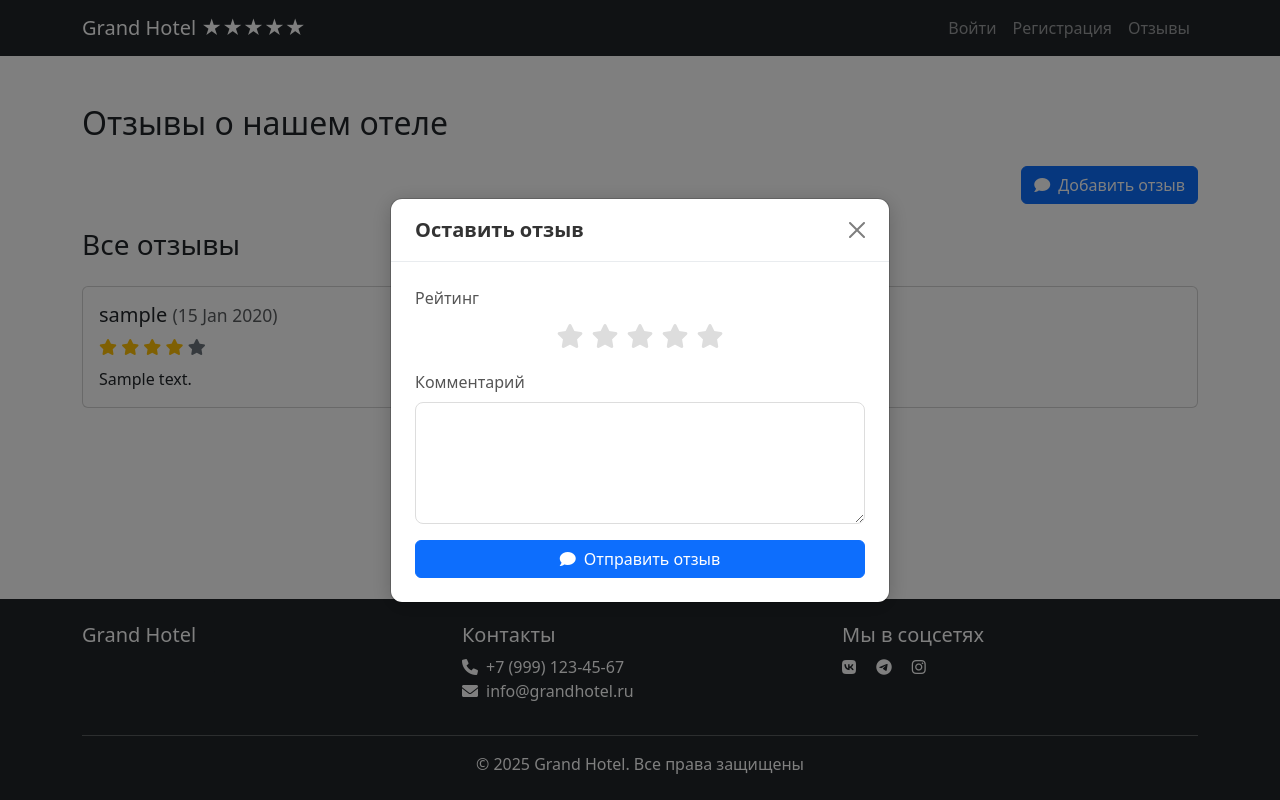
After one commit to neki4l/BookingSystem, a Django app: page /reviews/ in a window 1280 px wide, after a click on "Добавить отзыв". The commit adds this page. Run offline with Django 5.2, Linux system fonts and the light colour scheme; tables that the repository leaves empty hold one stand-in row (values such as "Sample post").

Commit message:
add reviews

```diff
--- a/booking/admin.py
+++ b/booking/admin.py
@@ -1,6 +1,7 @@
 from django.contrib import admin
-from .models import Room, RoomType, Booking
+from .models import Room, RoomType, Booking, Review
 
 admin.site.register(RoomType)
 admin.site.register(Booking)
 admin.site.register(Room)
+admin.site.register(Review)
--- a/booking/forms.py
+++ b/booking/forms.py
@@ -1,5 +1,5 @@
 from django import forms
-from .models import Booking
+from .models import Booking, Review
 
 class BookingForm(forms.ModelForm):
     class Meta:
@@ -9,3 +9,12 @@ class BookingForm(forms.ModelForm):
             'check_in': forms.DateInput(attrs={'type': 'date'}),
             'check_out': forms.DateInput(attrs={'type': 'date'}),
         }
+
+class ReviewForm(forms.ModelForm):
+    class Meta:
+        model = Review
+        fields = ['rating', 'comment']
+        widgets = {
+            'rating': forms.NumberInput(attrs={'min': 1, 'max': 5}),
+            'comment': forms.Textarea(attrs={'rows': 4}),
+        }
--- a/booking/urls.py
+++ b/booking/urls.py
@@ -6,4 +6,7 @@ urlpatterns = [
     path('book/<int:room_id>/', views.book_room, name='book'),
     path('profile/delete/<int:booking_id>', views.delete_booking, name='delete_booking'),
     path('profile/', views.profile, name='profile'),
+    path('reviews/', views.show_reviews, name='reviews'),
+    path('add_review', views.add_review, name='add_review'),
+    path('review/delete/<int:review_id>/', views.delete_review, name='delete_review'),
 ]
--- a/booking/views.py
+++ b/booking/views.py
@@ -1,6 +1,6 @@
 from django.shortcuts import render, redirect, get_object_or_404
-from .models import Room, Booking
-from .forms import BookingForm
+from .models import Room, Booking, Review
+from .forms import BookingForm, ReviewForm
 from django.contrib import messages
 from django.contrib.auth.decorators import login_required
 from .booking_services import BookingService
@@ -34,3 +34,31 @@ def delete_booking(request, booking_id):
 def profile(request):
     bookings = Booking.objects.filter(user=request.user)
     return render(request, 'booking/profile.html', {'bookings': bookings})
+
+
+def show_reviews(request):
+    all_reviews = Review.objects.all().order_by('-created_at')
+    form = ReviewForm()
+    return render(request, 'booking/reviews.html', {'form': form, 'reviews': all_reviews})
+
+@login_required
+def add_review(request):
+    if request.method == 'POST':
+        form = ReviewForm(request.POST)
+        if form.is_valid():
+            review = form.save(commit=False)
+            review.user = request.user
+            review.save()
+            messages.success(request, "Ваш отзыв успешно добавлен!")
+    return redirect('reviews')
+
+
+@login_required
+def delete_review(request, review_id):
+    review = get_object_or_404(Review, id=review_id)
+    if request.user == review.user:
+        review.delete()
+        messages.success(request, "Ваш отзыв был удалён.")
+    else:
+        messages.error(request, "Вы не можете удалить этот отзыв.")
+    return redirect('reviews')
--- a/templates/booking/base.html
+++ b/templates/booking/base.html
@@ -71,6 +71,72 @@
             .btn-danger:hover {
                 background-color: #c82333;
             }
+            .modal-content {
+                border-radius: 12px;
+                box-shadow: 0 4px 20px rgba(0, 0, 0, 0.2);
+            }
+
+            .modal-header {
+                border-bottom: 1px solid #e9ecef;
+                padding: 1rem 1.5rem;
+            }
+
+            .modal-title {
+                font-weight: 600;
+                color: #333;
+                margin: 0;
+            }
+
+            .modal-body {
+                padding: 1.5rem;
+            }
+
+            /* Стили для формы */
+            .form-label {
+                font-weight: 500;
+                color: #555;
+                margin-bottom: 0.5rem;
+            }
+
+            .form-control {
+                border-radius: 8px;
+                border: 1px solid #ddd;
+                padding: 0.75rem;
+                transition: all 0.3s ease;
+            }
+
+            .form-control:focus {
+                border-color: #007bff;
+                box-shadow: 0 0 0 3px rgba(0, 123, 255, 0.1);
+            }
+
+            /* Стили для рейтинга */
+            .rating-input {
+                display: flex;
+                gap: 0.5rem;
+                justify-content: center;
+                margin-bottom: 1rem;
+            }
+
+            .rating-input input[type="radio"] {
+                display: none;
+            }
+
+            .rating-input .star-label {
+                cursor: pointer;
+                color: #ddd;
+                font-size: 1.5rem;
+                transition: color 0.3s ease;
+            }
+
+            .rating-input input[type="radio"]:checked ~ .star-label {
+                color: #ffc107;
+            }
+
+            .rating-input .star-label:hover,
+            .rating-input input[type="radio"]:hover ~ .star-label {
+                color:
+
     </style>
 </head>
 <body class="d-flex flex-column min-vh-100">
--- a/templates/booking/navbar.html
+++ b/templates/booking/navbar.html
@@ -28,6 +28,9 @@
                     <a class="nav-link" href="{% url 'signup' %}">Регистрация</a>
                 </li>
                 {% endif %}
+                <li class="nav-item">
+                    <a class="nav-link" href="{% url 'reviews' %}">Отзывы</a>
+                </li>
             </ul>
         </div>
     </div>
--- /dev/null
+++ b/templates/booking/reviews.html
@@ -0,0 +1,100 @@
+{% extends 'booking/base.html' %}
+
+{% block content %}
+<div class="container py-5">
+    <h2 class="mb-4">Отзывы о нашем отеле</h2>
+
+    <div class="text-end mb-4">
+        <button type="button" class="btn btn-primary" data-bs-toggle="modal" data-bs-target="#addReviewModal">
+            <i class="fas fa-comment me-2"></i>Добавить отзыв
+        </button>
+    </div>
+
+    <h3 class="mb-4">Все отзывы</h3>
+    {% if reviews %}
+    {% for review in reviews %}
+    <div class="card mb-3">
+        <div class="card-body">
+            <h5 class="card-title">
+                {{ review.user.username }}
+                <small class="text-muted">({{ review.created_at|date:"d M Y" }})</small>
+            </h5>
+            <div class="mb-2">
+                {% for i in "12345"|make_list %}
+                    <i class="fas fa-star {% if forloop.counter <= review.rating %}text-warning{% else %}text-secondary{% endif %}"></i>
+                {% endfor %}
+            </div>
+            <p class="card-text">{{ review.comment }}</p>
+
+            {% if request.user == review.user %}
+                <!-- Кнопка удаления (отображается только автору) -->
+                <form method="POST" action="{% url 'delete_review' review.id %}" class="d-inline">
+                    {% csrf_token %}
+                    <button type="submit" class="btn btn-danger btn-sm">
+                        <i class="fas fa-trash-alt"></i> Удалить
+                    </button>
+                </form>
+            {% endif %}
+        </div>
+    </div>
+{% endfor %}
+    {% else %}
+        <div class="alert alert-info">
+            Пока нет отзывов. Будьте первым!
+        </div>
+    {% endif %}
+
+    <div class="modal fade" id="addReviewModal" tabindex="-1" aria-labelledby="addReviewModalLabel" aria-hidden="true">
+        <div class="modal-dialog modal-dialog-centered">
+            <div class="modal-content">
+                <div class="modal-header">
+                    <h5 class="modal-title" id="addReviewModalLabel">Оставить отзыв</h5>
+                    <button type="button" class="btn-close" data-bs-dismiss="modal" aria-label="Закрыть"></button>
+                </div>
+                <div class="modal-body">
+                    <form method="POST" action="{% url 'add_review' %}">
+                        {% csrf_token %}
+                        <div class="mb-3">
+                            <label for="rating" class="form-label">Рейтинг</label>
+                            <div class="rating-input d-flex justify-content-center flex-row-reverse gap-2" style="direction: ltr;">
+                                {% for i in "54321"|make_list %}
+                                    <input type="radio" id="rating{{ i }}" name="rating" value="{{ i }}" required hidden>
+                                    <label for="rating{{ i }}" class="star-label">
+                                        <i class="fas fa-star"></i>
+                                    </label>
+                                {% endfor %}
+                            </div>
+                        </div>
+                        <div class="mb-3">
+                            <label for="comment" class="form-label">Комментарий</label>
+                            <textarea name="comment" id="comment" class="form-control" rows="4" required></textarea>
+                        </div>
+                        <button type="submit" class="btn btn-primary w-100">
+                            <i class="fas fa-comment me-2"></i>Отправить отзыв
+                        </button>
+                    </form>
+                </div>
+            </div>
+        </div>
+    </div>
+</div>
+<style>
+    .rating-input {
+        display: flex;
+        flex-direction: row-reverse; /* Располагаем звёзды в нужном порядке */
+        justify-content: center;
+        gap: 5px;
+    }
+    .rating-input input {
+        display: none; /* Скрываем радио-кнопки */
+    }
+    .rating-input label {
+        font-size: 2rem;
+        cursor: pointer;
+    }
+    .rating-input label:hover ~ label i,
+    .rating-input input:checked ~ label i {
+        color: gold; /* Заполняем звёзды при наведении и выборе */
+    }
+</style>
+{% endblock %}
```
Also changed, not shown: booking/models.py (+45 -16 lines), booking/migrations/0006_alter_booking_options_alter_room_options_and_more.py (added).
